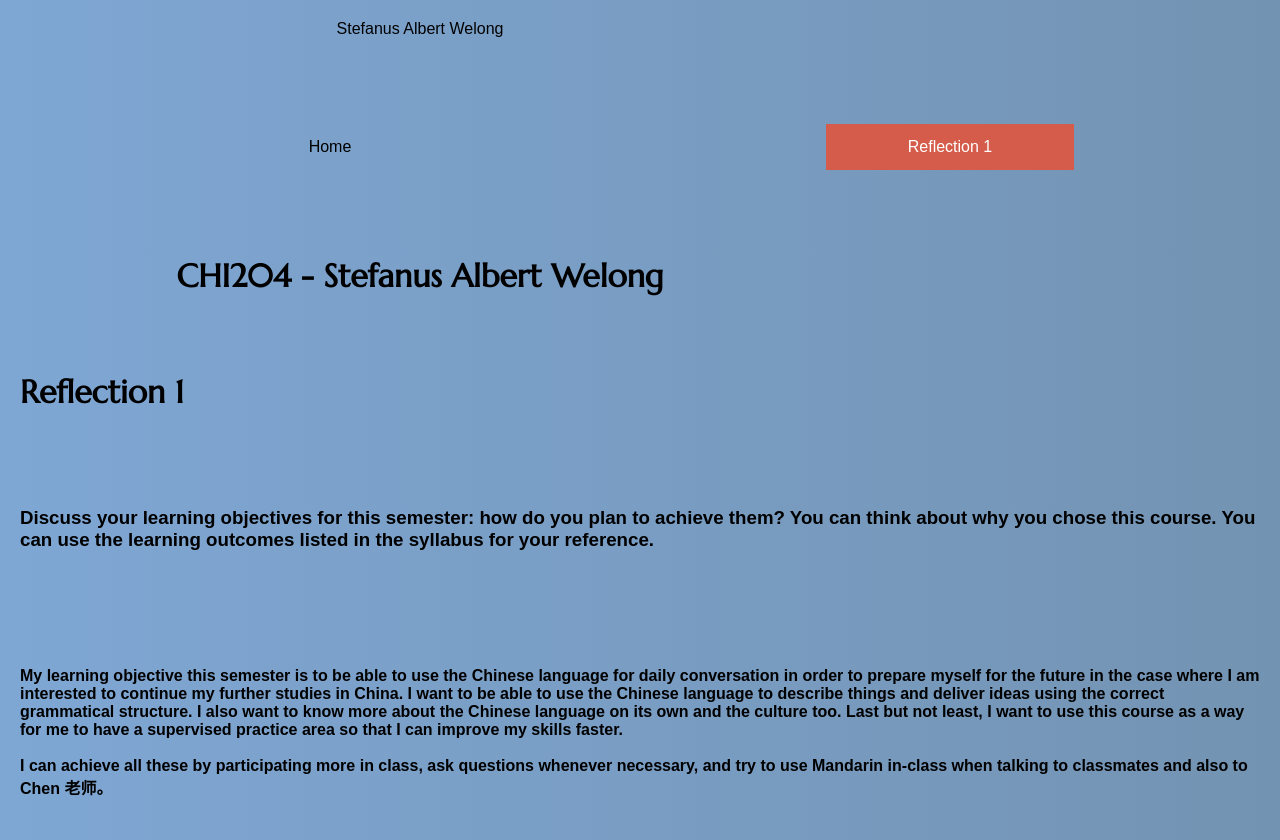
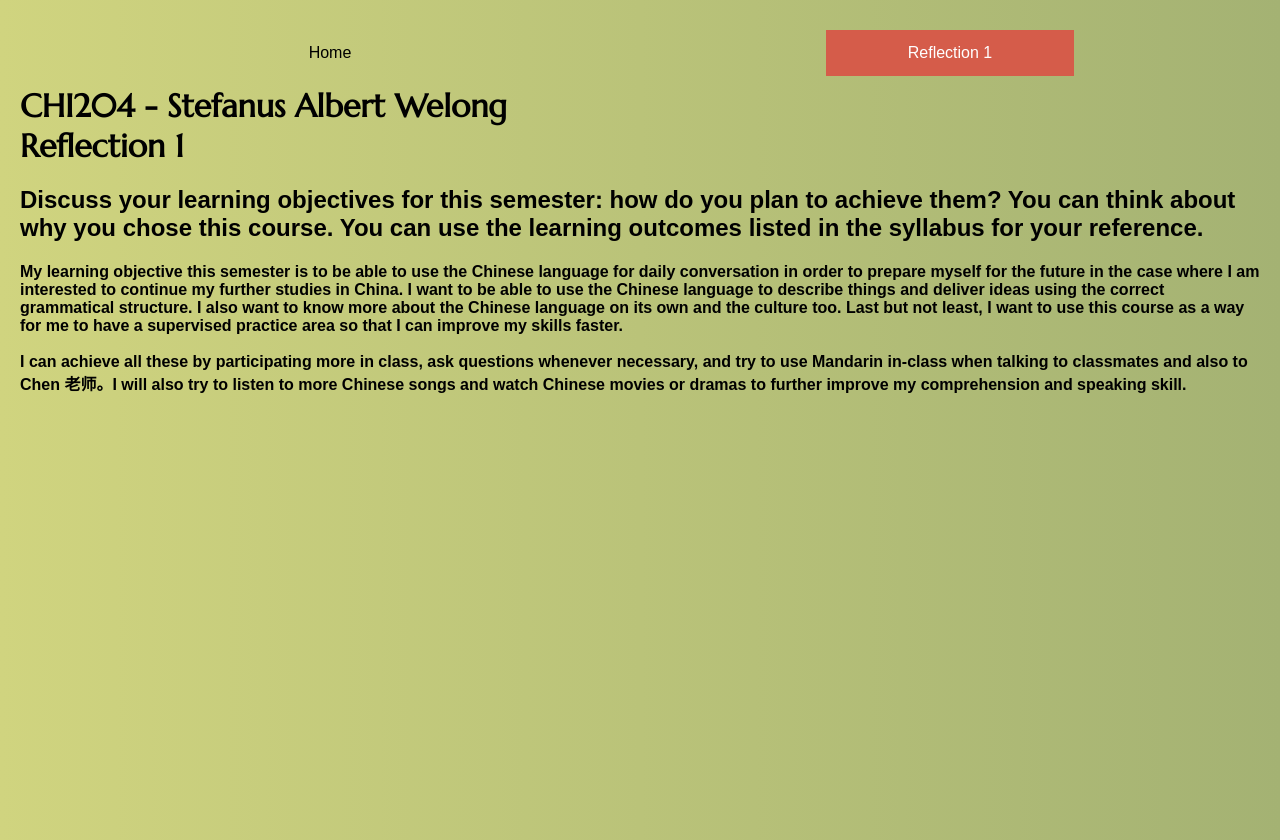
Before and after one commit to stefanusaw/chi204, a plain HTML site: page ref1.html in a window 1280 px wide. Drawn offline with nearby package versions, Linux system fonts and the light colour scheme.

Commit message:
updated reflection 1

```diff
--- a/ref1.html
+++ b/ref1.html
@@ -15,9 +15,9 @@
         margin: 0;
         padding: 20px;
         font-family: Arial, sans-serif;
-        background: linear-gradient(to right, #7fa7d4, #7393b2);
+        background: linear-gradient(to right, #d0d47f, #a4b273);
         color: #000;
-        display: flex;
+        /* display: flex; */
         flex-direction: column;
         align-items: left;
         justify-content: space-between;
@@ -111,25 +111,24 @@
 </style>
 
 <body>
-    <header><a href="index.html" style="color: black; text-decoration: none;">Stefanus Albert Welong</a></header>
     <nav>
         <a href="index.html">Home</a>
         <a class="active" href="ref1.html">Reflection 1</a>
     </nav>
-    <header>
-        <h1> CHI204 - Stefanus Albert Welong</h1>
-    </header>
+    <h1> CHI204 - Stefanus Albert Welong</h1>
     <h1>Reflection 1</h1>
-    <h3>Discuss your learning objectives for this semester: how
+    <h2>Discuss your learning objectives for this semester: how
         do you plan to achieve them? You can think about why you chose this course. You can use the
-        learning outcomes listed in the syllabus for your reference.</h3>
+        learning outcomes listed in the syllabus for your reference.</h2>
     <h4>My learning objective this semester is to be able to use the Chinese language for daily conversation
         in order to prepare myself for the future in the case where I am interested to continue my further studies
         in China. I want to be able to use the Chinese language to describe things and deliver ideas using the correct
         grammatical structure. I also want to know more about the Chinese language on its own and the culture too. Last
         but not least, I want to use this course as a way for me to have a supervised practice area so that I can
         improve my skills faster. <br> <br> I can achieve all these by participating more in class, ask questions
-        whenever necessary, and try to use Mandarin in-class when talking to classmates and also to Chen 老师。
+        whenever necessary, and try to use Mandarin in-class when talking to classmates and also to Chen 老师。I will also
+        try to listen to more Chinese songs and watch Chinese movies or dramas to further improve my comprehension and
+        speaking skill.
     </h4>
     <script>
         document.addEventListener('DOMContentLoaded', function () {
```
Also changed, not shown: index.html (+0 -2 lines).
